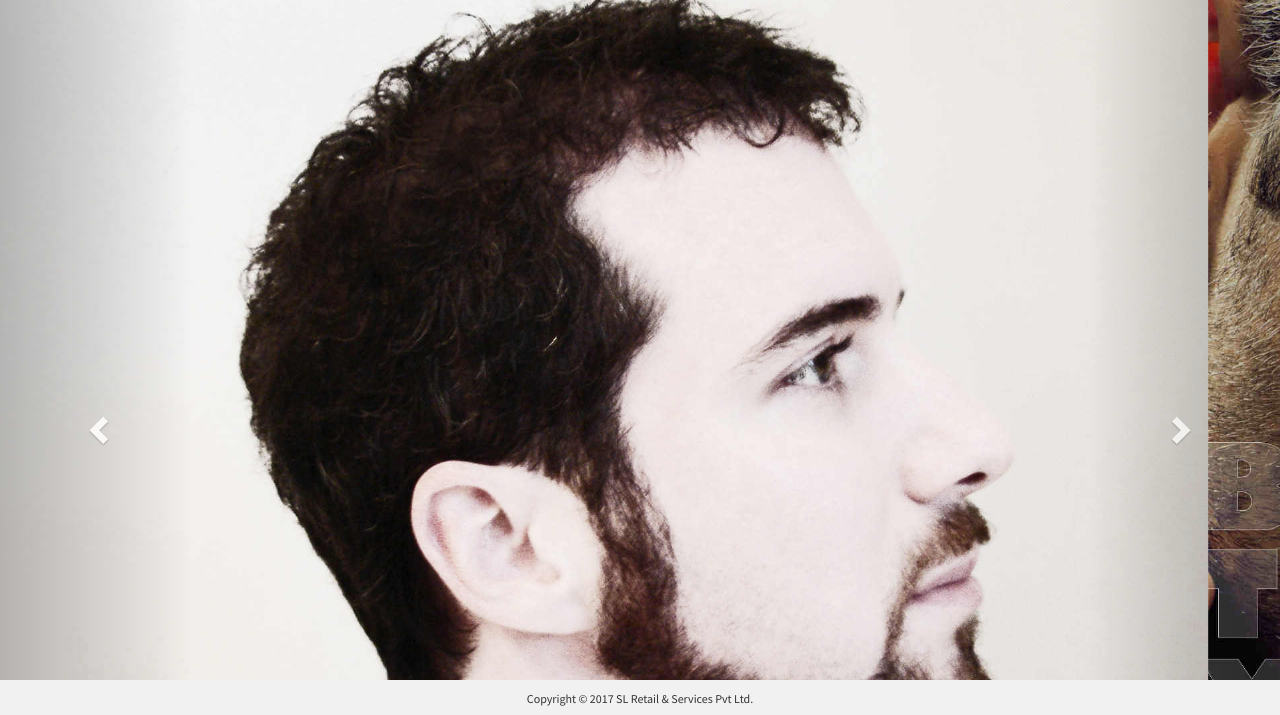
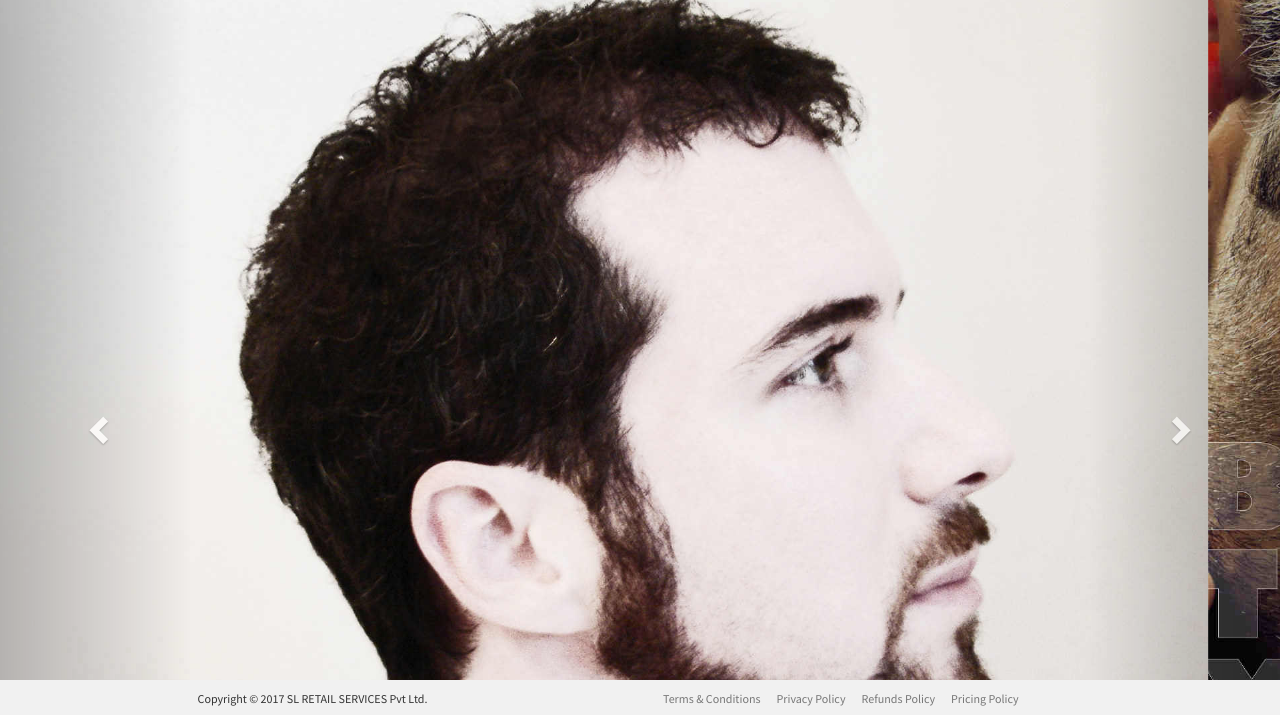
Before and after one commit to pranavsolutions/Studio44, a plain HTML site: page index.html in a window 1280 px wide. Shown: the part 83-798 px from the top of the page. Drawn offline with nearby package versions, Linux system fonts and the light colour scheme.

Commit message:
Added standard footer

```diff
--- a/index.html
+++ b/index.html
@@ -169,8 +169,16 @@
       </div>
       <div class="footer">
             <div class="row">
-                  <div class="col-md-12">
-                        Copyright © 2017 SL Retail & Services Pvt Ltd.
+                  <div class="col-md-6">
+                        Copyright © 2017 SL RETAIL SERVICES Pvt Ltd.
+                  </div>
+                  <div class="col-md-6">
+                        <ul class="footer-links">
+                              <li><a href="terms-and-conditions.html"> Terms & Conditions</a></li>
+                              <li><a href="privacy-policy.html"> Privacy Policy</a></li>
+                              <li><a href="refund-policy.html"> Refunds Policy</a></li>
+                              <li><a href="pricing-policy.html"> Pricing Policy</a></li>
+                        </ul>
                   </div>
             </div>
       </div>
```
Also changed, not shown: about-studio44-mens-hair-salon-spa.html (+10 -2 lines), mens-groom-wedding-makeup-facial-chennai.html (+10 -2 lines), mens-salon-spa-services-chennai.html (+10 -2 lines), studio44-mens-salon-spa-contact.html (+10 -2 lines), studio44-salon-spa-men-locations.html (+10 -2 lines).
